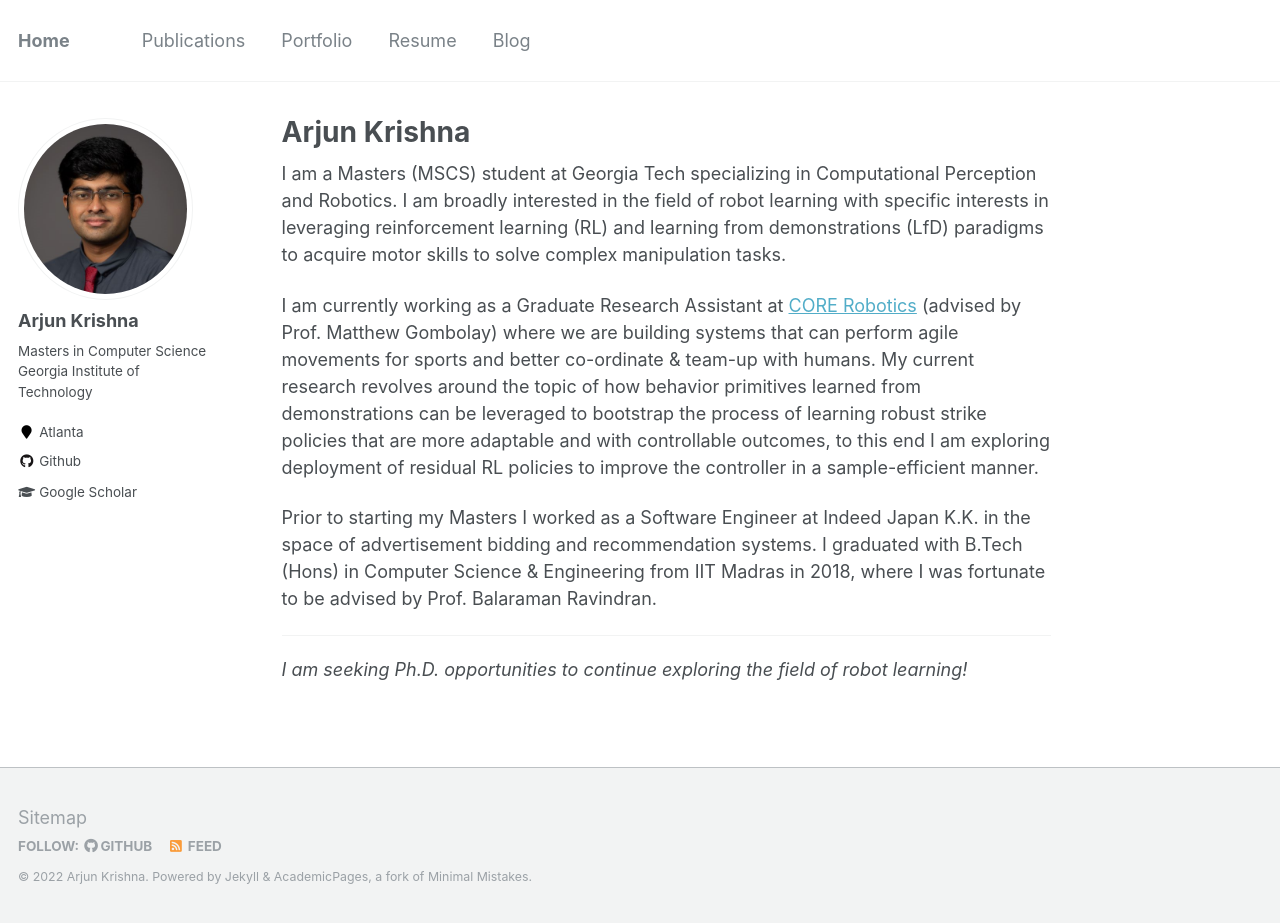
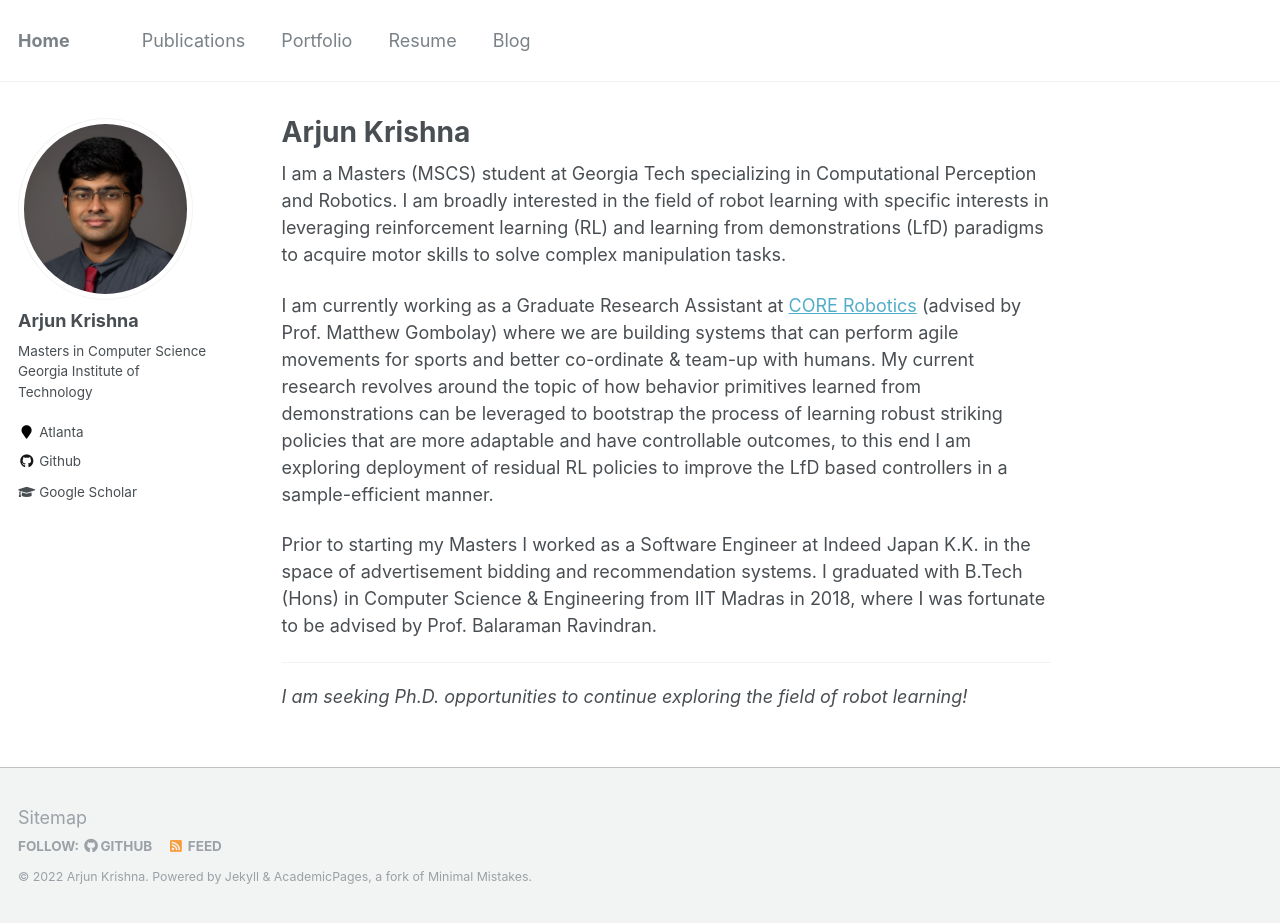
Before and after one commit to arjun-krishna/arjun-krishna.github.io, a Jekyll site: the page built from _pages/about.md, in a window 1280 px wide and 923 px high. Built offline with Jekyll 4.4.1, drawn with Linux system fonts in a browser that asks for light colours.

Commit message:
fix typos

```diff
--- a/_pages/about.md
+++ b/_pages/about.md
@@ -10,7 +10,7 @@ redirect_from:
 
 I am a Masters (MSCS) student at Georgia Tech specializing in Computational Perception and Robotics. I am broadly interested in the field of robot learning with specific interests in leveraging reinforcement learning (RL) and learning from demonstrations (LfD) paradigms to acquire motor skills to solve complex manipulation tasks.
 
-I am currently working as a Graduate Research Assistant at <a href="https://core-robotics.gatech.edu/">CORE Robotics</a> (advised by Prof. Matthew Gombolay) where we are building systems that can perform agile movements for sports and better co-ordinate & team-up with humans. My current research revolves around the topic of how behavior primitives learned from demonstrations can be leveraged to bootstrap the process of learning robust strike policies that are more adaptable and with controllable outcomes, to this end I am exploring deployment of residual RL policies to improve the controller in a sample-efficient manner.
+I am currently working as a Graduate Research Assistant at <a href="https://core-robotics.gatech.edu/">CORE Robotics</a> (advised by Prof. Matthew Gombolay) where we are building systems that can perform agile movements for sports and better co-ordinate & team-up with humans. My current research revolves around the topic of how behavior primitives learned from demonstrations can be leveraged to bootstrap the process of learning robust striking policies that are more adaptable and have controllable outcomes, to this end I am exploring deployment of residual RL policies to improve the LfD based controllers in a sample-efficient manner.
 
 Prior to starting my Masters I worked as a Software Engineer at Indeed Japan K.K. in the space of advertisement bidding and recommendation systems. I graduated with B.Tech (Hons) in Computer Science & Engineering from IIT Madras in 2018, where I was fortunate to be advised by Prof. Balaraman Ravindran.
 
```
